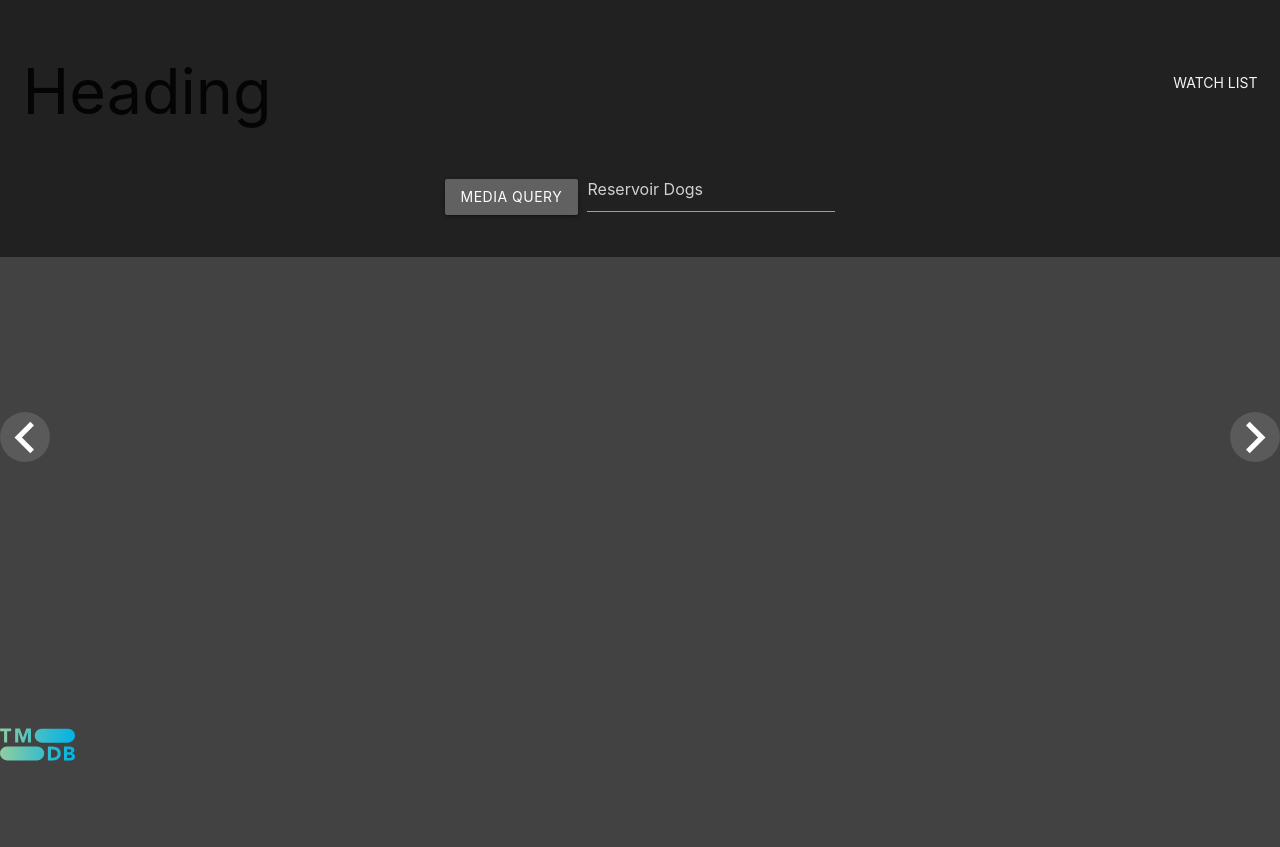
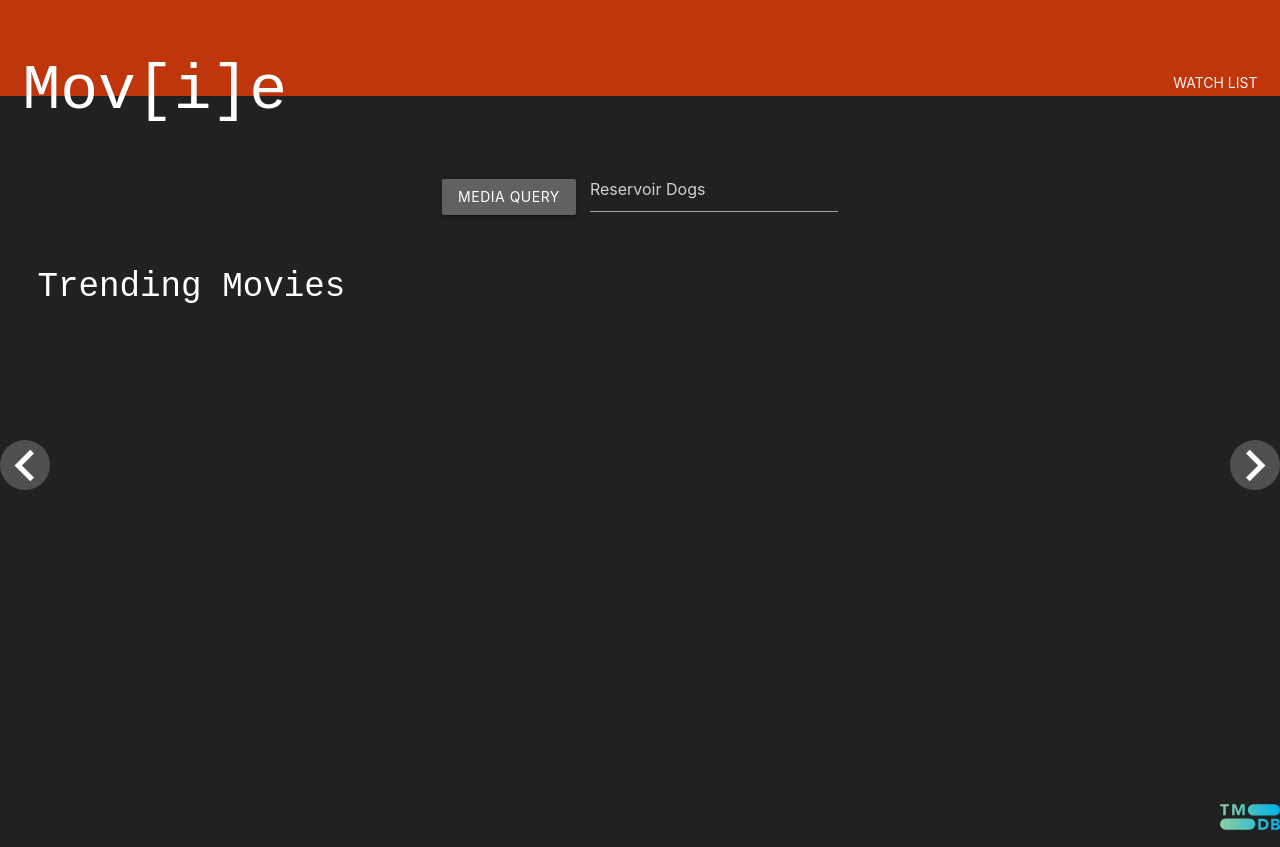
Before and after one commit to error201/StreamingSearch, a plain HTML site: page index.html in a window 1280 px wide. Before the commit the page ends 800 px from the top, so only its background shows below. Drawn offline with nearby package versions, Linux system fonts and the light colour scheme.

Commit message:
style updates

```diff
--- a/assets/css/style.css
+++ b/assets/css/style.css
@@ -1,3 +1,36 @@
+* {
+    font-family: monospace;
+}
+
+header {
+    color: white;
+    height: 12vh;
+}
+
+main {
+    margin-top: 9rem;
+    height: 67vh;
+    /* background-color: black; */
+}
+
+h4 {
+    color: white;
+    text-align: left;
+    margin-left: 2.5rem ;
+}
+
+.card-title {
+    width: 100%;
+    height: 100%;
+    color: white;
+    text-align:end;
+    text-emphasis: bold;
+    font-size-adjust: 50%;
+    background: linear-gradient(0deg, #00000088 30%, #ffffff44 100%);
+}
+
+
+
 .card {
     min-width: 16em;
     min-height: 8.9em;
@@ -57,6 +90,16 @@
 }
 
 #logo {
-    width: 75px;
-    height: 75px;;
+    /* display: flex;
+    justify-self: flex-end; */
+    position: absolute;
+    right: 0;
+    width: 60px;
+    height: 60px;
 }
+
+footer {
+    height: 10vh;
+    display: flex;
+    align-items: flex-end;
+}
--- a/assets/js/script.js
+++ b/assets/js/script.js
@@ -155,7 +155,7 @@ $ (function(){
             card.attr("style", `background-image: url(https://image.tmdb.org/t/p/w500/${element.backdrop_path})`);
 
             //title card, needs to appear on bottom
-            var cardTitle = $('<div class="card-title left-align grey darken-2 text-grey text-darken-4">')
+            var cardTitle = $('<div class="card-title left-align ">')
             cardTitle.text(cardObj.title);
             card.append(cardTitle);
 
@@ -245,7 +245,7 @@ $ (function(){
         var element = watchList.results[i];
         var watchListCard = $('<div class="card modal-trigger" data-target="description-modal">');
         watchListCard.attr("style", `background-image: url(https://image.tmdb.org/t/p/w500/${element.backdrop_path})`);
-        var watchListCardTitle = $('<div class="card-title left-align grey darken-2 text-grey text-darken-4">')
+        var watchListCardTitle = $('<div class="card-title left-align ">')
         watchListCardTitle.text(element.title);
         watchListCard.append(watchListCardTitle);
         $('.watch-list-main').append(watchListCard);
--- a/index.html
+++ b/index.html
@@ -21,7 +21,7 @@
     <!-- lets come up with a spiffy name -->
     <title>Streaming Search</title>
 </head>
-<body class="grey darken-3">
+<body class="grey darken-4">
     <!-- Modals -->
     <div id="description-modal" class="modal">
         <div class="modal-content">
@@ -53,9 +53,10 @@
         </div>
     </div>
     <!-- Main Code -->
-    <header id="header" class="row section grey darken-4 center-align">
+    <header id="header" class="row section #bf360c deep-orange darken-4
+    center-align">
         <div class="col s12 valign-wrapper">
-        <h1 id="site-name" class="col s8 left-align">Heading
+        <h1 id="site-name" class="col s8 left-align">Mov[i]e
         </h1>
         <button class="watch-list-button col s4 right-align waves-effect waves-light btn-flat grey-text text-lighten-4 modal-trigger" data-target="watch-list-modal">Watch List</button>
         </div>
@@ -68,6 +69,7 @@
         </div>
     </header>
     <main id="main-body" class="section center-align">
+        <h4>Trending Movies</h4>
         <div id="movie-carousel" class="carousel">
             <div class="carousel-fixed-item center">
                 <button class="previous arrow arrow-button waves-effect waves-light">
```
